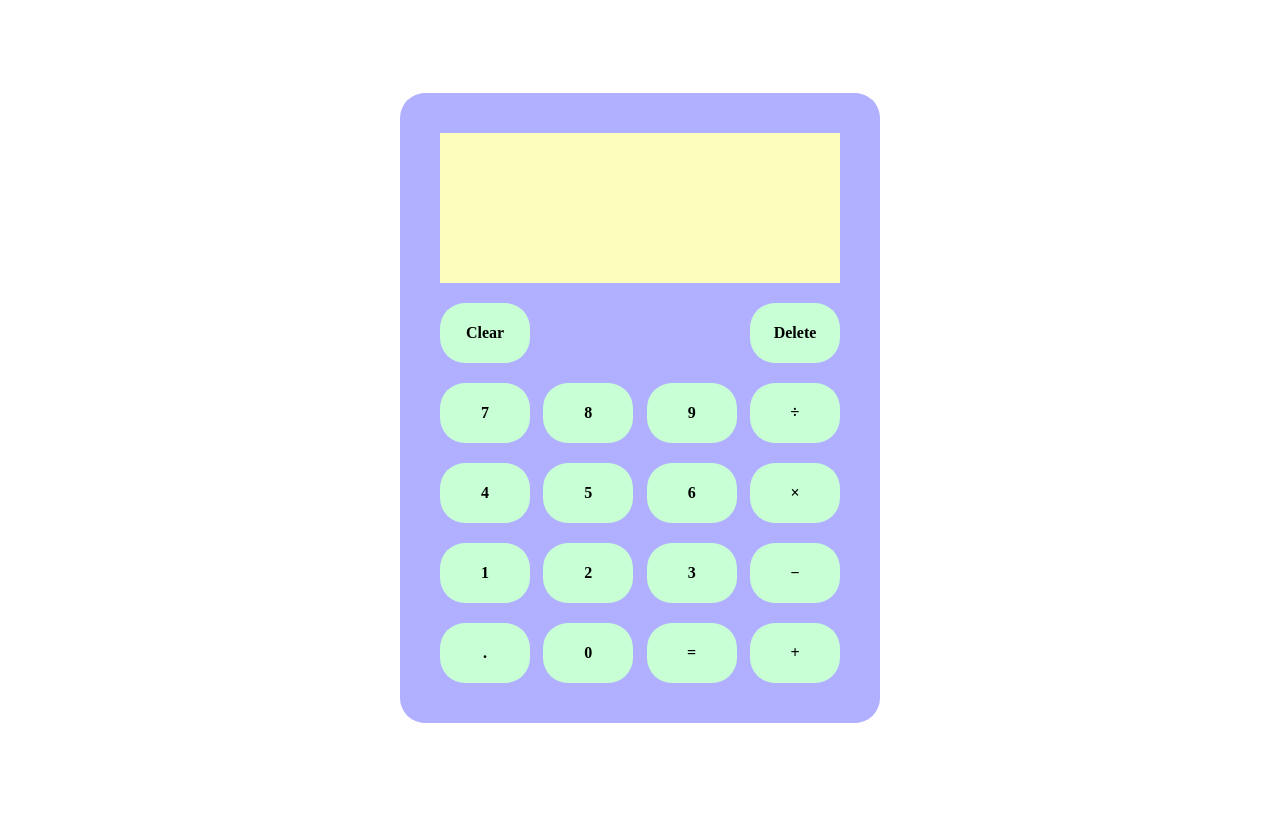
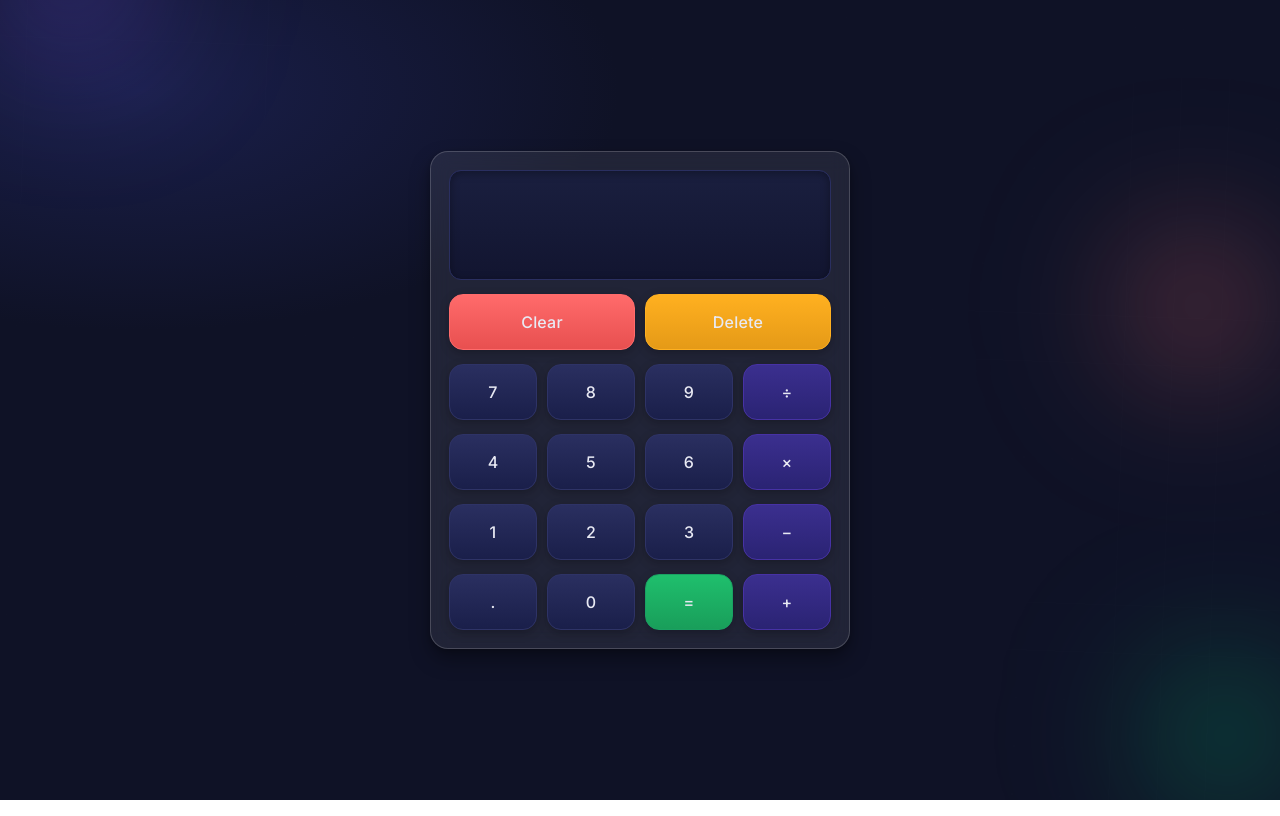
Before and after one commit to paulcaliguid/calculator, a plain HTML site: page index.html in a window 1280 px wide. Drawn offline with Linux system fonts and the light colour scheme.

Commit message:
UI: modern redesign and fixes
- Dark glass theme, improved layout, focus styles
- Animated background flairs + subtle grid
- Proper operator symbols (÷ × −) with normalized logic (+ - * /)
- Keyboard handling and minor bug fix in equals
- Remove stray literal \n artifacts
- A11y: aria labels, live region, better contrast

```diff
--- a/index.html
+++ b/index.html
@@ -1,46 +1,59 @@
 <!DOCTYPE html>
 <html lang="en">
 <head>
-    <meta charset="UTF-8">
-    <meta http-equiv="X-UA-Compatible" content="IE=edge">
-    <meta name="viewport" content="width=device-width, initial-scale=1.0">
+  <meta charset="UTF-8" />
+  <meta name="viewport" content="width=device-width, initial-scale=1" />
   <title>Calculator</title>
-    <link rel="stylesheet" href="style.css">
+  <link rel="preconnect" href="https://fonts.googleapis.com">
+  <link rel="preconnect" href="https://fonts.gstatic.com" crossorigin>
+  <link href="https://fonts.googleapis.com/css2?family=Inter:wght@400;500;600;700&display=swap" rel="stylesheet">
+  <link rel="stylesheet" href="style.css" />
   <script src="script.js" defer></script>
 </head>
 <body>
-    <div id="outside-border">
-        <div id="screen">
+    <div class="decor" aria-hidden="true">
+    <span class="blob b1"></span>
+    <span class="blob b2"></span>
+    <span class="blob b3"></span>
+    <div class="grid"></div>
+  </div>
+<div id="outside-border" role="application" aria-label="Calculator">
+    <div id="screen" aria-live="polite">
       <p id="small-screen-text"></p>
       <p id="big-screen-text"></p>
     </div>
+
     <div class="button-row">
-            <div class="button" id="clear">Clear</div>
-            <div class="button" id="delete">Delete</div>
+      <div class="button" id="clear" aria-label="Clear">Clear</div>
+      <div class="button" id="delete" aria-label="Delete">Delete</div>
     </div>
+
     <div class="button-row">
       <div class="button number" id="7">7</div>
       <div class="button number" id="8">8</div>
       <div class="button number" id="9">9</div>
-            <div class="button operator" id="divide">÷</div>
+      <div class="button operator" id="divide" data-op="/">&divide;</div>
     </div>
+
     <div class="button-row">
       <div class="button number" id="4">4</div>
       <div class="button number" id="5">5</div>
       <div class="button number" id="6">6</div>
-            <div class="button operator" id="multiply">×</div>
+      <div class="button operator" id="multiply" data-op="*">&times;</div>
     </div>
+
     <div class="button-row">
       <div class="button number" id="1">1</div>
       <div class="button number" id="2">2</div>
       <div class="button number" id="3">3</div>
-            <div class="button operator" id="minus">−</div>
+      <div class="button operator" id="minus" data-op="-">&minus;</div>
     </div>
+
     <div class="button-row">
       <div class="button" id="dot">.</div>
       <div class="button number" id="0">0</div>
       <div class="button" id="equals">=</div>
-            <div class="button operator" id="add">+</div>
+      <div class="button operator" id="add" data-op="+">+</div>
     </div>
   </div>
 </body>
--- a/style.css
+++ b/style.css
@@ -1,55 +1,179 @@
+:root {
+  --bg: #0f1226;
+  --bg-accent: #15193a;
+  --card: rgba(255,255,255,0.08);
+  --border: rgba(255,255,255,0.18);
+  --text: #e8e9f3;
+  --muted: #a6a8c9;
+  --accent: #7c5cff;   /* primary accent */
+  --accent-2: #19c37d; /* equals */
+  --danger: #ff5d5d;   /* clear */
+  --warning: #ffb020;  /* delete */
+  --shadow: 0 10px 20px rgba(0,0,0,0.35), 0 2px 6px rgba(0,0,0,0.2);
+}
+
+* { box-sizing: border-box; }
+
+html, body {
+  height: 100%;
+}
+
 body {
-    height: 100vh;
-    display: flex;
-    align-items: center;
-    justify-content: center;
-    font-weight: bold;
+  margin: 0;
+  display: grid;
+  place-items: center;
+  background: radial-gradient(1200px 600px at 10% 10%, #1a1f4b 0%, #0f1226 40%),
+              radial-gradient(800px 400px at 90% 90%, #251a4b 0%, #0f1226 40%),
+              linear-gradient(180deg, #0f1226 0%, #0a0c1c 100%);
+  color: var(--text);
+  font: 500 16px/1.4 Inter, Segoe UI, Roboto, Helvetica, Arial, system-ui, -apple-system, sans-serif;
 }
 
 #outside-border {
-    display: flex;
-    height: 550px;
-    width: 400px;
-    flex-direction: column;
-    background-color: #B1AFFF;
-    padding: 40px;
-    justify-content: space-between;
-    border-radius: 25px;
+  width: min(92vw, 420px);
+  height: auto;
+  display: flex;
+  flex-direction: column;
+  gap: 14px;
+  padding: 18px;
+  background: var(--card);
+  border: 1px solid var(--border);
+  border-radius: 18px;
+  box-shadow: var(--shadow);
+  backdrop-filter: blur(10px);
 }
 
 #screen {
-    background-color: #FDFDBD;
-    height: 150px;
-    display: flex;
-    flex-direction: column;
-    text-align: end;
-    padding-right: 40px;
+  background: linear-gradient(180deg, #1a1f3f 0%, #121530 100%);
+  border: 1px solid #2a2f60;
+  border-radius: 12px;
+  min-height: 110px;
+  padding: 14px 16px;
+  text-align: right;
+  display: flex;
+  flex-direction: column;
+  justify-content: center;
+  color: var(--text);
+  box-shadow: inset 0 2px 8px rgba(0,0,0,0.35);
+}
+
+#small-screen-text {
+  margin: 0 0 4px 0;
+  font-size: clamp(12px, 2.5vw, 14px);
+  color: var(--muted);
+  letter-spacing: 0.4px;
 }
 
 #big-screen-text {
-    font-size: x-large;
+  margin: 0;
+  font-weight: 700;
+  font-variant-numeric: tabular-nums;
+  font-size: clamp(26px, 6vw, 42px);
 }
 
 .button-row {
-    height: 60px;
-    width: auto;
-    display: flex;
-    justify-content: space-between;
+  display: flex;
+  gap: 10px;
 }
 
 .button {
-    display: flex;
-    width: 90px;
-    background-color: #C8FFD4;
-    align-items: center;
-    justify-content: center;
-    border-radius: 25px;
+  user-select: none;
+  -webkit-tap-highlight-color: transparent;
+  flex: 1 1 0;
+  height: 56px;
+  display: flex;
+  align-items: center;
+  justify-content: center;
+  border-radius: 14px;
+  background: linear-gradient(180deg, #2a2f60 0%, #1a1f4a 100%);
+  border: 1px solid #2e3366;
+  color: var(--text);
+  letter-spacing: 0.2px;
+  cursor: pointer;
+  transition: transform .08s ease, filter .15s ease, box-shadow .15s ease;
+  box-shadow: 0 3px 10px rgba(0,0,0,0.25);
 }
 
-.button:hover {
-    background-color: #547955
+.button.operator {
+  background: linear-gradient(180deg, #3b2f8f 0%, #2a2373 100%);
+  border-color: #4732a5;
 }
 
-.button:active {
-  background-color: #163d17;
+#equals {
+  background: linear-gradient(180deg, #1fbf6d 0%, #199e5a 100%);
+  border-color: #1aa163;
 }
+
+#clear { background: linear-gradient(180deg, #ff6b6b 0%, #e85050 100%); border-color: #ff6b6b; }
+#delete { background: linear-gradient(180deg, #ffb020 0%, #e59a17 100%); border-color: #ffb020; }
+
+.button:hover { filter: brightness(1.06); transform: translateY(-1px); }
+.button:active { filter: brightness(0.96); transform: translateY(0); }
+
+.button:focus-visible {
+  outline: 3px solid color-mix(in oklab, var(--accent), white 20%);
+  outline-offset: 2px;
+}
+
+@media (max-width: 380px) {
+  .button { height: 52px; }
+}
+/* --- Decorative background flairs --- */
+body { animation: bg-pan 30s ease-in-out infinite alternate; background-size: 120% 120%; }
+@keyframes bg-pan { from { background-position: 0% 0%; } to { background-position: 100% 60%; } }
+
+.decor {
+  position: fixed;
+  inset: 0;
+  pointer-events: none;
+  z-index: 0;
+  overflow: hidden;
+}
+
+/* Glowing orbs */
+.blob {
+  position: absolute;
+  width: 45vmax;
+  height: 45vmax;
+  filter: blur(60px) saturate(120%);
+  opacity: 0.35;
+  mix-blend-mode: screen;
+  will-change: transform;
+}
+
+.blob.b1 {
+  top: -15vmax; left: -10vmax;
+  background: radial-gradient(35% 35% at 30% 30%, #7c5cff 0%, rgba(124,92,255,0.25) 45%, transparent 60%);
+  animation: float-1 28s ease-in-out infinite;
+}
+.blob.b2 {
+  bottom: -18vmax; right: -10vmax;
+  background: radial-gradient(35% 35% at 70% 50%, #19c37d 0%, rgba(25,195,125,0.25) 45%, transparent 60%);
+  animation: float-2 32s ease-in-out infinite;
+}
+.blob.b3 {
+  top: 10vmax; right: -12vmax;
+  background: radial-gradient(35% 35% at 60% 30%, #ff7b7b 0%, rgba(255,123,123,0.22) 45%, transparent 60%);
+  animation: float-3 36s ease-in-out infinite;
+}
+
+@keyframes float-1 { 0% { transform: translate(0,0) rotate(0deg) scale(1); } 50% { transform: translate(6vmax, 2vmax) rotate(15deg) scale(1.05); } 100% { transform: translate(1vmax, -3vmax) rotate(0deg) scale(1.02); } }
+@keyframes float-2 { 0% { transform: translate(0,0) rotate(0deg) scale(1); } 50% { transform: translate(-4vmax, -1vmax) rotate(-10deg) scale(1.04); } 100% { transform: translate(-2vmax, 3vmax) rotate(0deg) scale(1.01); } }
+@keyframes float-3 { 0% { transform: translate(0,0) rotate(0deg) scale(1); } 50% { transform: translate(-5vmax, 2vmax) rotate(12deg) scale(1.06); } 100% { transform: translate(2vmax, 0vmax) rotate(0deg) scale(1.02); } }
+
+/* Subtle tech grid overlay */
+.grid {
+  position: absolute;
+  inset: -50%;
+  background-image:
+    linear-gradient(to right, rgba(255,255,255,0.05) 1px, transparent 1px),
+    linear-gradient(to bottom, rgba(255,255,255,0.05) 1px, transparent 1px);
+  background-size: 40px 40px, 40px 40px;
+  transform: rotate(2deg) scale(1.2);
+  opacity: 0.09;
+  animation: grid-drift 16s ease-in-out infinite alternate;
+}
+@keyframes grid-drift { from { transform: rotate(2deg) translateY(0) scale(1.2); } to { transform: rotate(2deg) translateY(-1.5%) scale(1.22); } }
+
+/* Ensure card sits above decorations */
+#outside-border { position: relative; z-index: 1; }
```
Also changed, not shown: script.js (+46 -68 lines). Lines whose indentation alone changed are shown as unchanged.
